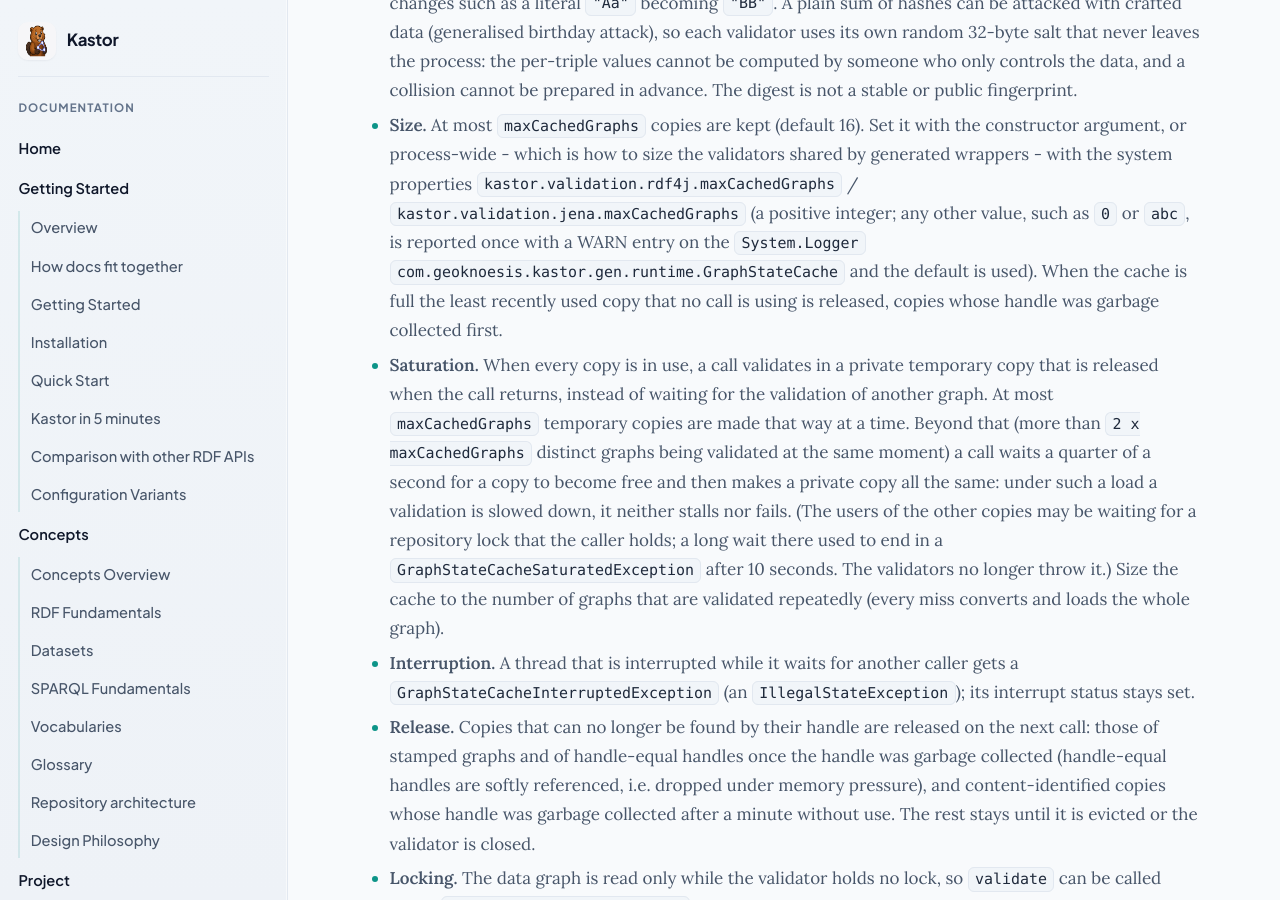
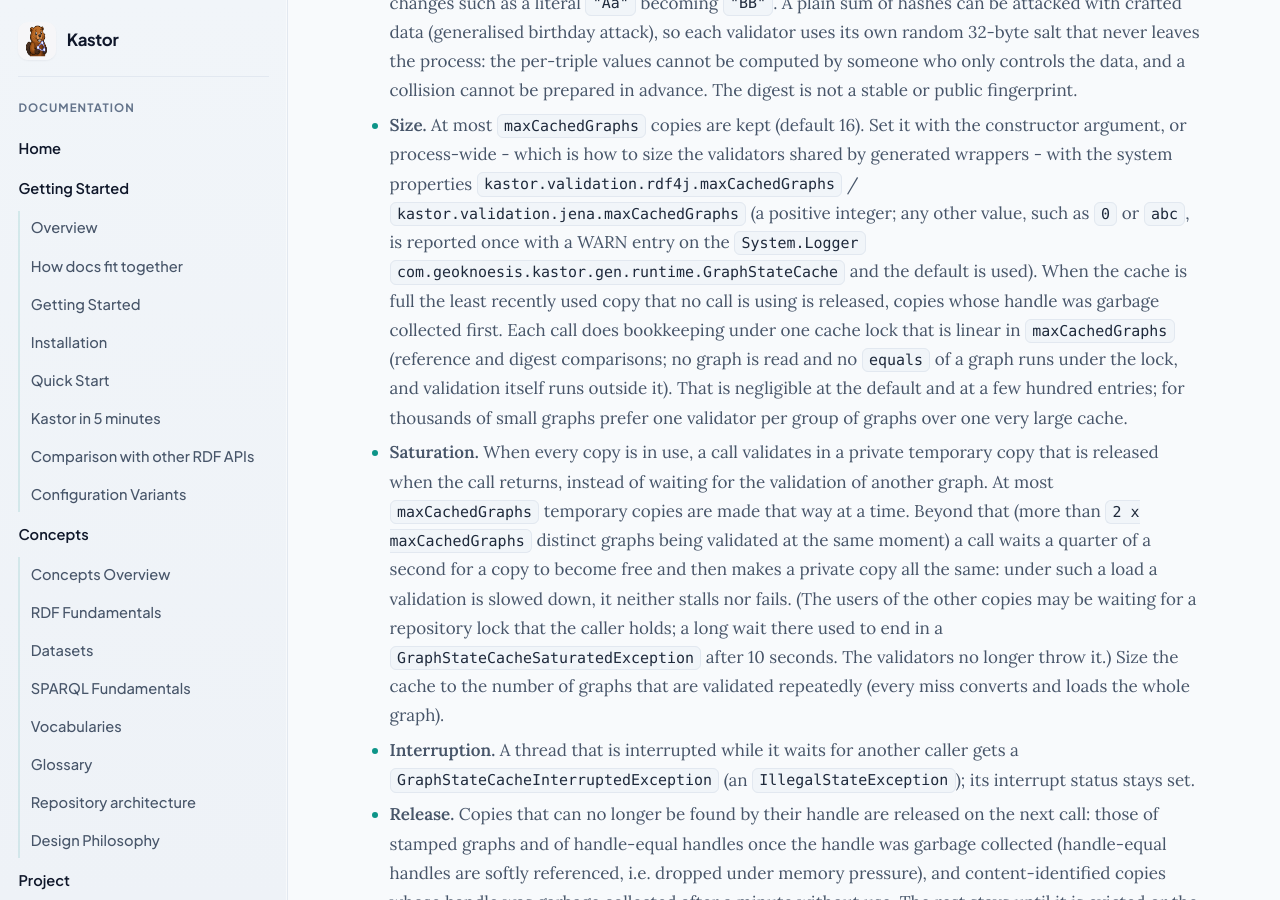
Before and after one commit to geoknoesis/kastor, a Jekyll site: the page built from docs/kastor-gen/reference/validation.md, in a window 1280 px wide and 900 px high, scrolled down 7301 px. Built offline with Jekyll 4.4.1, drawn with Linux system fonts in a browser that asks for light colours; our own code applies the rules of GitHub Pages for plain Markdown files.

Commit message:
docs(gen): state the cost of a large validation graph cache
Co-Authored-By: Claude Opus 5.5 <noreply@anthropic.com>

```diff
--- a/docs/kastor-gen/reference/validation.md
+++ b/docs/kastor-gen/reference/validation.md
@@ -273,6 +273,10 @@ with it.
   other value, such as `0` or `abc`, is reported once with a WARN entry on the `System.Logger`
   `com.geoknoesis.kastor.gen.runtime.GraphStateCache` and the default is used). When the cache is full the
   least recently used copy that no call is using is released, copies whose handle was garbage collected first.
+  Each call does bookkeeping under one cache lock that is linear in `maxCachedGraphs` (reference and digest
+  comparisons; no graph is read and no `equals` of a graph runs under the lock, and validation itself runs outside
+  it). That is negligible at the default and at a few hundred entries; for thousands of small graphs prefer one
+  validator per group of graphs over one very large cache.
 - **Saturation.** When every copy is in use, a call validates in a private temporary copy that is released
   when the call returns, instead of waiting for the validation of another graph. At most `maxCachedGraphs`
   temporary copies are made that way at a time. Beyond that (more than `2 x maxCachedGraphs` distinct graphs
```
